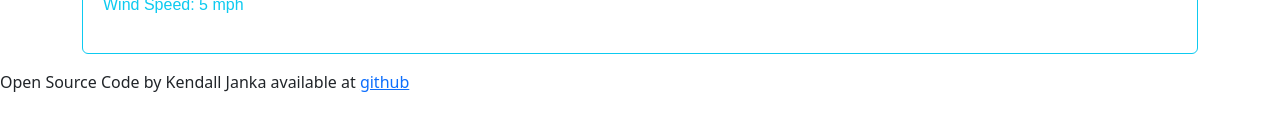
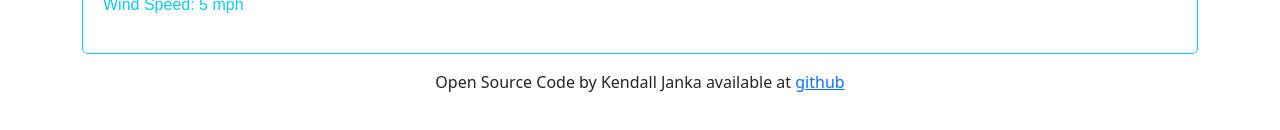
Before and after one commit to kendall-janka/WeatherReact, a React (Create React App) app: page / in a window 1280 px wide. Shown: the part 548-678 px from the top of the page. Built offline with nearby package versions, Linux system fonts and the light colour scheme.

Commit message:
center footer

```diff
--- a/public/index.html
+++ b/public/index.html
@@ -40,8 +40,10 @@
       To create a production bundle, use `npm run build` or `yarn build`.
     -->
     <footer>
-      Open Source Code by Kendall Janka available at
-      <a href="https://github.com/kendall-janka/WeatherReact">github</a>
+      <center>
+        Open Source Code by Kendall Janka available at
+        <a href="https://github.com/kendall-janka/WeatherReact">github</a>
+      </center>
     </footer>
   </body>
 </html>
--- a/src/App.css
+++ b/src/App.css
@@ -85,3 +85,7 @@ body {
 .App #forecastRow {
   color: black;
 }
+
+footer {
+  margin: 0 auto;
+}
```
